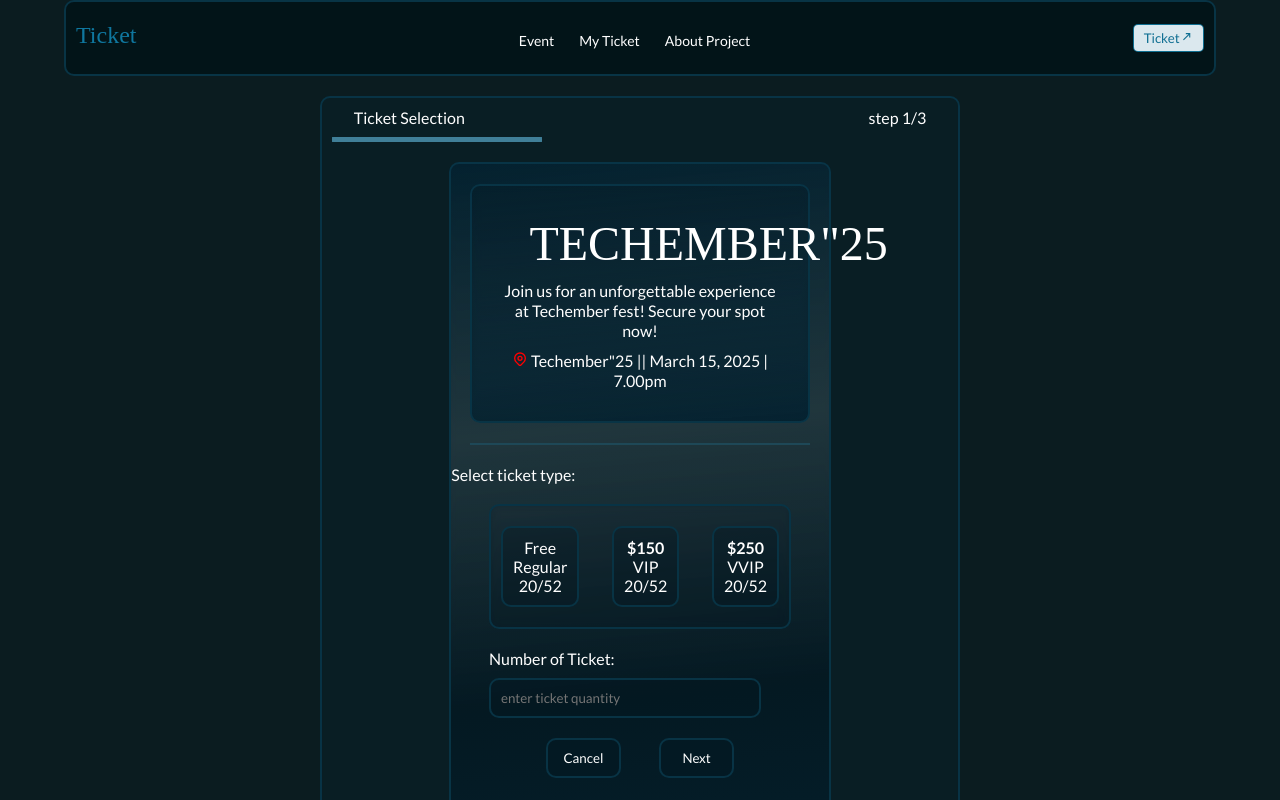
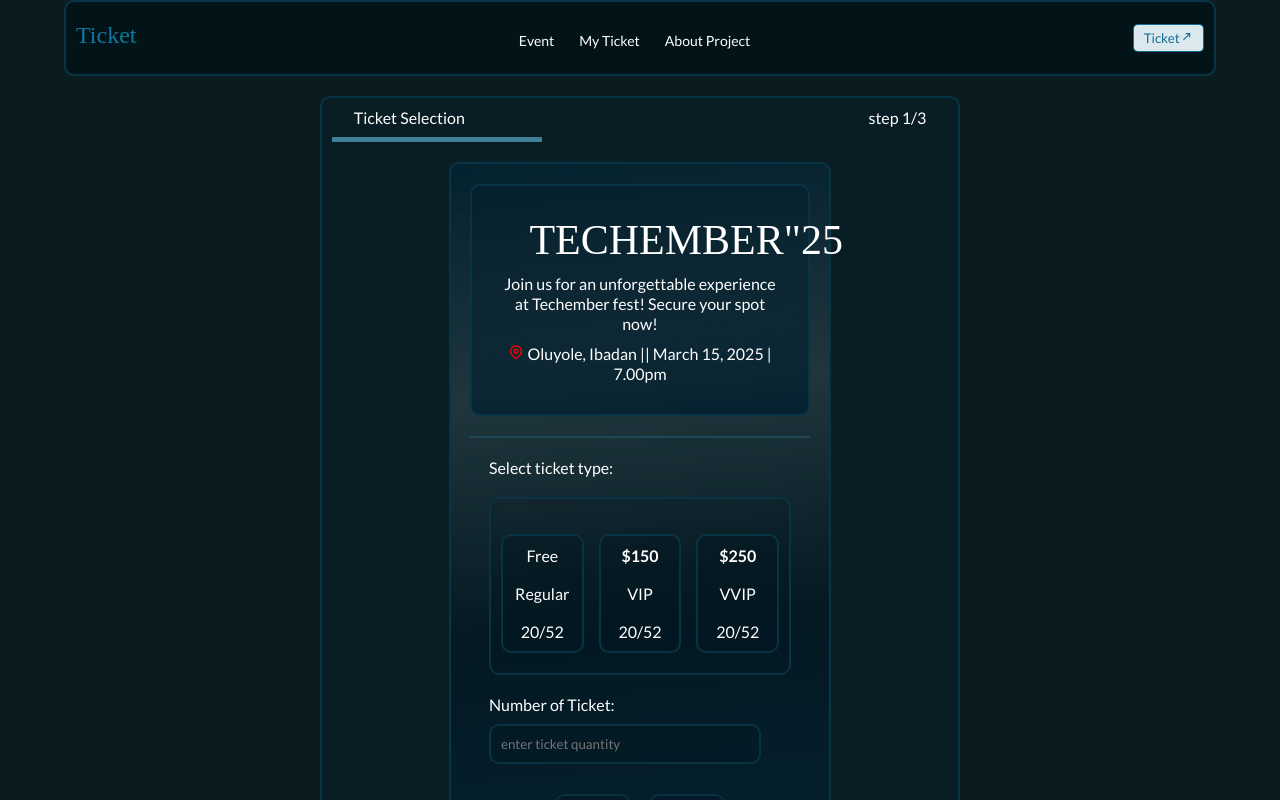
Before and after one commit to Halima-1/hng-ticket-generator, a React (Vite) app: page / in a window 1280 px wide. Shown: the top 800 px of the page. Built offline with nearby package versions, Linux system fonts and the light colour scheme; a web font is replaced by a local one.

Commit message:
modified

```diff
--- a/src/component/ticketCard.jsx
+++ b/src/component/ticketCard.jsx
@@ -60,34 +60,24 @@ function Booking() {
           spot now!
         </p>
         <p>
-          <HiOutlineLocationMarker color="red" /> Techember"25 || March 15, 2025
-          | 7.00pm
+          <HiOutlineLocationMarker color="red" /> Oluyole, Ibadan || March 15,
+          2025 | 7.00pm
         </p>
       </div>
       <hr />
-      <p>Select ticket type:</p>
+      <p className="type">Select ticket type:</p>
 
       <div id="ticket">
-        <div className="ticket-type">
-          <span>Free</span> <br />{" "}
-          <span onClick={free} id="free">
-            Regular
-          </span>{" "}
-          <br /> <span>20/52</span>
+        <div className="ticket-type" onClick={free}>
+          <span>Free</span> <br /> <span id="free">Regular</span> <br />{" "}
+          <span>20/52</span>
         </div>
-        <div className="ticket-type">
-          <b>$150</b> <br />{" "}
-          <span id="vip" onClick={vip}>
-            VIP
-          </span>{" "}
-          <br /> <span>20/52</span>
+        <div className="ticket-type" onClick={vip}>
+          <b>$150</b> <br /> <span id="vip">VIP</span> <br /> <span>20/52</span>
         </div>
-        <div className="ticket-type">
-          <b>$250</b> <br />{" "}
-          <span id="vvip" onClick={vvip}>
-            VVIP
-          </span>{" "}
-          <br /> <span>20/52</span>
+        <div className="ticket-type" onClick={vvip}>
+          <b>$250</b> <br /> <span id="vvip">VVIP</span> <br />{" "}
+          <span>20/52</span>
         </div>
       </div>
       <div className="ticket-num">
--- a/src/index.css
+++ b/src/index.css
@@ -100,27 +100,21 @@ header h2{
 
 }
 #info{
-
-  /* height: 100vh; */
-  border: 2px solid #093547f6;
+    border: 2px solid #093547f6;
   border-radius: 10px;
-  width: 50%;
+  width: 90%;
   margin: auto;
   background-color: rgba(9, 44, 59,0.2);
   backdrop-filter: blur(2px);
   color: white;
-
-  /* align-self: center;
-  align-items: center;
-  align-content: center; */
 }
 
 #info-container{
   display: block;
-  height: 100vh;
+  /* height: 100vh; */
   border: 2px solid #093547f6;
   border-radius: 10px;
-  width: 60%;
+  width: 80%;
   margin:20px auto;
   background-color: rgba(255, 255, 255,0.1);
   background: linear-gradient(175deg,#042230f6, rgba(255, 255, 255,0.1), #041922, #042230f6);
@@ -134,7 +128,7 @@ header h2{
   text-align: left;
   color: white;
   margin-left: 15px;
-
+  font-size: 16px;
 }
 #ticket-container{
   display: none;
@@ -160,11 +154,13 @@ header h2{
   display: block;
 }
 .intro h1{
-  width: 70%;
+  width: 90%;
   margin:10px auto;
+  font-size: 40px;
+
 }
 .intro p{
-  width: 90%;
+  width: 95%;
   margin:10px auto;
   line-height: 20px;
 }
@@ -179,26 +175,29 @@ header h2{
 #ticket{
   width: 90%;
   display: flex;
-  flex-direction: row;
-  justify-content: space-between;
+  flex-direction: column;
   border: 2px solid #093547f6;
   border-radius: 10px;
-  width: 80%;
+  /* width: 80%; */
   margin:20px auto;
   background-color: rgba(4, 25, 34,.3);
   /* background: linear-gradient(175deg, rgba(4, 25, 34,.3), #042230f6); */
 
   backdrop-filter: blur(5px);
   color: white;
-  text-align: center;
   padding: 20px 10px;
 }
 .ticket-type{
+  width: 90%;
+  display: flex;
+  flex-direction: row;
+  justify-content: space-between;
   border: 2px solid #093547f6;
   border-radius: 10px;
-  padding:  10px;
+  padding:  20px;
   background-color: rgba(4, 25, 34,.3);
   cursor: pointer;
+  margin-top: 15px;
 
 }
 .ticket-type:hover{
@@ -206,12 +205,17 @@ header h2{
   /* background-color: rgba(77, 92, 99, 0.1); */
 
 }
+.type{
+  margin: auto;
+  width: 80%;
+
+}
 .ticket-num{
-  width: 80%;
+  width: 90%;
   margin:10px auto;
 }
 .ticket-num input{
-  width: 90%;
+  width: 100%;
   border: 2px solid #093547f6;
   border-radius: 10px;
   padding:  10px;
@@ -222,10 +226,10 @@ header h2{
 
 }
 .btn{
-  width: 50%;
+  width: 80%;
   margin:10px auto;
   display: flex;
-  flex-direction: row;
+  flex-direction: column;
   justify-content: space-between;
 }
 .btn input{
@@ -234,8 +238,9 @@ header h2{
   padding:  10px;
   background-color: rgba(4, 25, 34,.3);
   color: white;
-  width: 40%;
+  width: 80%;
   cursor: pointer;
+  margin:10px auto;
 
 }
 .btn input:hover{
@@ -361,6 +366,143 @@ textarea{
     align-items: center;
     margin-top: 12px;
   }
+
+  /* query 2 */
+  #info{
+
+    width: 70%;
+  }
+
+  #info-container{
+    display: block;
+    width: 90%;
+    margin:20px auto;
+
+  }
+  #info h3{
+    text-align: left;
+    color: white;
+    margin-left: 15px;
+  }
+  #ticket-container{
+    display: none;
+    width: 100%;
+  }
+  #attendeeForm{
+    display: none;
+
+  }
+  .intro{
+    /* height: 100vh; */
+
+    width: 90%;
+    text-align: center;
+    padding: 20px 10px;
+    display: block;
+  }
+  .intro h1{
+    width: 90%;
+    margin:10px auto;
+    font-size: 42px;
+  }
+  .intro p{
+    width: 90%;
+    margin:10px auto;
+    line-height: 25px;
+  }
+   hr{
+    width: 90%;
+    margin:20px auto;
+
+  }
+
+  #ticket{
+    width: 90%;
+    display: flex;
+    flex-direction: column;
+    /* width: 80%; */
+    margin:20px auto;
+    text-align: center;
+    padding: 20px 10px;
+  }
+  .ticket-type{
+    background-color: rgba(4, 25, 34,.3);
+    cursor: pointer;
+
+  }
+  .ticket-num{
+    width: 80%;
+    margin:10px auto;
+  }
+  .ticket-num input{
+    width: 90%;
+
+  }
+  .btn{
+    width: 70%;
+    margin:10px auto;
+    display: flex;
+    flex-direction: row;
+    justify-content: space-between;
+  }
+  .btn input{
+    width: 40%;
+  }
+  .input-cont{
+    display: flex;
+    flex-direction: column;
+    width: 90%;
+    margin:10px auto;
+  }
+  form div label{
+    width: 90%;
+    font-size: 16px;
+  }
+  form div input{
+    width: 100%;
+    border:1px solid #1f4a5af6;
+    border-radius: 10px;
+    padding: 5px;
+    margin:5px auto;
+    color: white;
+    background-color: rgba(4, 25, 34,.3);
+    outline: none;
+  }
+  textarea{
+    width: 100%;
+    margin:10px auto;
+    background-color: rgba(4, 25, 34,.3);
+    border:1px solid #1f4a5af6;
+    color: white;
+    text-align: left;
+    overflow-y: hidden;
+    outline: none;
+    padding: 10px;
+    border-radius: 10px;
+
+
+  }
+  .btn-cont{
+    display: flex;
+    flex-direction: row;
+    justify-content: space-between;
+    width: 90%;
+    margin:10px auto;
+  }
+  .submit-btn{
+    margin:10px auto;
+    background-color: rgba(4, 25, 34,.3);
+    border:1px solid #086b8ff6;
+    color: white;
+    cursor: pointer;
+    padding: 10px;
+    border-radius: 10px;
+    width: 40%;
+  }
+  .submit-btn:hover{
+    background-color: rgb(12, 99, 136);
+
+  }
 }@media (min-width: 768px) {
   aside{
     display: none;
@@ -414,6 +556,414 @@ textarea{
     align-items: center;
     margin-top: 12px;
   }
+
+   /* query 2 */
+   #info{
+
+    width: 70%;
+  }
+
+  #info-container{
+    display: block;
+    width: 90%;
+
+  }
+  #info h3{
+    text-align: left;
+    color: white;
+    margin-left: 15px;
+
+  }
+  #ticket-container{
+    display: none;
+    width: 100%;
+  }
+  #attendeeForm{
+    display: none;
+
+  }
+  .intro{
+    width: 90%;
+    margin:20px auto;
+    display: block;
+  }
+  .intro h1{
+    width: 70%;
+    margin:10px auto;
+  }
+  .intro p{
+    width: 90%;
+    margin:10px auto;
+    line-height: 20px;
+  }
+  #ticket{
+    width: 97%;
+    display: flex;
+    flex-direction: row;
+    text-align: left;
+    gap: 15px;
+    margin:20px auto;
+
+    /* padding: 20px 10px; */
+  }
+  .ticket-type{
+    display: flex;
+    flex-direction: column;
+
+    /* padding:  10px; */
+  }
+  .ticket-num{
+    width: 80%;
+    margin:10px auto;
+  }
+  .ticket-num input{
+    width: 90%;
+    border: 2px solid #093547f6;
+    border-radius: 10px;
+    padding:  10px;
+    margin:10px auto;
+    color: white;
+    background-color: rgba(4, 25, 34,.3);
+    outline: none;
+
+  }
+  .btn{
+    width: 50%;
+    margin:10px auto;
+    display: flex;
+    flex-direction: row;
+    justify-content: space-between;
+  }
+  .btn input{
+    border: 2px solid #093547f6;
+    border-radius: 10px;
+    padding:  10px;
+    background-color: rgba(4, 25, 34,.3);
+    color: white;
+    width: 40%;
+    cursor: pointer;
+
+  }
+  .btn input:hover{
+    background-color: rgba(14, 173, 241, 0.3);
+
+  }
+
+
+  #personal-info{
+    display: none;
+  }
+  .input-cont{
+    display: flex;
+    flex-direction: column;
+    width: 90%;
+    margin:10px auto;
+
+  }
+  form div label{
+    width: 90%;
+    font-size: 16px;
+  }
+  form div input{
+    width: 100%;
+    border:1px solid #1f4a5af6;
+    border-radius: 10px;
+    padding: 5px;
+    margin:5px auto;
+    color: white;
+    background-color: rgba(4, 25, 34,.3);
+    outline: none;
+  }
+  textarea{
+    width: 100%;
+    margin:10px auto;
+    background-color: rgba(4, 25, 34,.3);
+    border:1px solid #1f4a5af6;
+    color: white;
+    text-align: left;
+    overflow-y: hidden;
+    outline: none;
+    padding: 10px;
+    border-radius: 10px;
+
+
+  }
+  .btn-cont{
+    display: flex;
+    flex-direction: row;
+    justify-content: space-between;
+    width: 90%;
+    margin:10px auto;
+  }
+  .submit-btn{
+    margin:10px auto;
+    background-color: rgba(4, 25, 34,.3);
+    border:1px solid #086b8ff6;
+    color: white;
+    cursor: pointer;
+    padding: 10px;
+    border-radius: 10px;
+    width: 40%;
+  }
+  .submit-btn:hover{
+    background-color: rgb(12, 99, 136);
+
+  }
 }
 @media (min-width: 1100px) {
+  aside{
+    display: none;
+  }
+  header{
+    display: flex;
+    flex-direction: row;
+    justify-content: space-between;
+    border: 2px solid #093547f6;
+    border-radius: 10px;
+    width: 90%;
+    margin: auto;
+    background-color: #031418f6;
+    padding:10px;
+    margin-bottom: 20px;
+  }
+
+  nav{
+    background-color: #031418f6;
+
+   backdrop-filter:(blur 0.5) ;
+    /* padding:  20px; */
+
+    /* width: 50%; */
+    display: flex;
+    flex-direction: row;
+    justify-content: space-between;
+    gap: 25px;
+
+    /* color: $text-color2; */
+    font-size: 14px;
+    align-items: center;
+  }
+  li{
+    list-style: none;
+  }
+  .nav-item{
+    text-decoration: none;
+    color: white;
+  }
+  header .btnn{
+    /* margin:10px auto; */
+    background-color: rgb(219, 232, 238);
+    border:1px solid #086b8ff6;
+    /* color: white/; */
+    cursor: pointer;
+    padding:5px 10px;
+    border-radius: 5px;
+    width: max-content;
+    height: max-content;
+    align-items: center;
+    margin-top: 12px;
+  }
+
+   /* query 2 */
+   #info{
+
+    /* height: 100vh; */
+    border: 2px solid #093547f6;
+    border-radius: 10px;
+    width: 50%;
+    margin: auto;
+    background-color: rgba(9, 44, 59,0.2);
+    backdrop-filter: blur(2px);
+    color: white;
+
+    /* align-self: center;
+    align-items: center;
+    align-content: center; */
+  }
+
+  #info-container{
+    display: block;
+    width: 60%;
+    margin:20px auto;
+    background-color: rgba(255, 255, 255,0.1);
+    background: linear-gradient(175deg,#042230f6, rgba(255, 255, 255,0.1), #041922, #042230f6);
+
+    backdrop-filter: blur(5px);
+    color: white;
+
+  }
+  #info h3{
+    /* margin: auto; */
+    text-align: left;
+    color: white;
+    margin-left: 15px;
+
+  }
+  #ticket-container{
+    display: none;
+    width: 100%;
+  }
+  #attendeeForm{
+    display: none;
+
+  }
+  .intro{
+    /* height: 100vh; */
+    border: 2px solid #093547f6;
+    border-radius: 10px;
+    width: 90%;
+    margin:20px auto;
+    background-color: rgba(4, 25, 34,.3);
+    background: linear-gradient(175deg, rgba(4, 25, 34,.3), #042230f6);
+
+    backdrop-filter: blur(5px);
+    color: white;
+    text-align: center;
+    padding: 20px 10px;
+    display: block;
+  }
+  .intro h1{
+    width: 70%;
+    margin:10px auto;
+  }
+  .intro p{
+    width: 90%;
+    margin:10px auto;
+    line-height: 20px;
+  }
+   hr{
+    width: 90%;
+    margin:20px auto;
+    color: rgb(4, 25, 34);
+    border:1px solid #1f4a5af6;
+
+  }
+
+  #ticket{
+    width: 90%;
+    display: flex;
+    flex-direction: row;
+    justify-content: space-between;
+    border: 2px solid #093547f6;
+    border-radius: 10px;
+    width: 80%;
+    margin:20px auto;
+    background-color: rgba(4, 25, 34,.3);
+    /* background: linear-gradient(175deg, rgba(4, 25, 34,.3), #042230f6); */
+
+    backdrop-filter: blur(5px);
+    color: white;
+    text-align: center;
+    padding: 20px 10px;
+  }
+  .ticket-type{
+    border: 2px solid #093547f6;
+    border-radius: 10px;
+    padding:  10px;
+    background-color: rgba(4, 25, 34,.3);
+    cursor: pointer;
+
+  }
+  .ticket-type:hover{
+    background-color: rgba(99, 137, 153, 0.3);
+    /* background-color: rgba(77, 92, 99, 0.1); */
+
+  }
+  .ticket-num{
+    width: 80%;
+    margin:10px auto;
+  }
+  .ticket-num input{
+    width: 90%;
+    border: 2px solid #093547f6;
+    border-radius: 10px;
+    padding:  10px;
+    margin:10px auto;
+    color: white;
+    background-color: rgba(4, 25, 34,.3);
+    outline: none;
+
+  }
+  .btn{
+    width: 50%;
+    margin:10px auto;
+    display: flex;
+    flex-direction: row;
+    justify-content: space-between;
+  }
+  .btn input{
+    border: 2px solid #093547f6;
+    border-radius: 10px;
+    padding:  10px;
+    background-color: rgba(4, 25, 34,.3);
+    color: white;
+    width: 40%;
+    cursor: pointer;
+
+  }
+  .btn input:hover{
+    background-color: rgba(14, 173, 241, 0.3);
+
+  }
+
+
+  #personal-info{
+    display: none;
+  }
+  .input-cont{
+    display: flex;
+    flex-direction: column;
+    width: 90%;
+    margin:10px auto;
+
+  }
+  form div label{
+    width: 90%;
+    font-size: 16px;
+  }
+  form div input{
+    width: 100%;
+    border:1px solid #1f4a5af6;
+    border-radius: 10px;
+    padding: 5px;
+    margin:5px auto;
+    color: white;
+    background-color: rgba(4, 25, 34,.3);
+    outline: none;
+  }
+  textarea{
+    width: 100%;
+    margin:10px auto;
+    background-color: rgba(4, 25, 34,.3);
+    border:1px solid #1f4a5af6;
+    color: white;
+    text-align: left;
+    overflow-y: hidden;
+    outline: none;
+    padding: 10px;
+    border-radius: 10px;
+
+
+  }
+  .btn-cont{
+    display: flex;
+    flex-direction: row;
+    justify-content: space-between;
+    width: 90%;
+    margin:10px auto;
+  }
+  .submit-btn{
+    margin:10px auto;
+    background-color: rgba(4, 25, 34,.3);
+    border:1px solid #086b8ff6;
+    color: white;
+    cursor: pointer;
+    padding: 10px;
+    border-radius: 10px;
+    width: 40%;
+  }
+  .submit-btn:hover{
+    background-color: rgb(12, 99, 136);
+
+  }
 }
```
